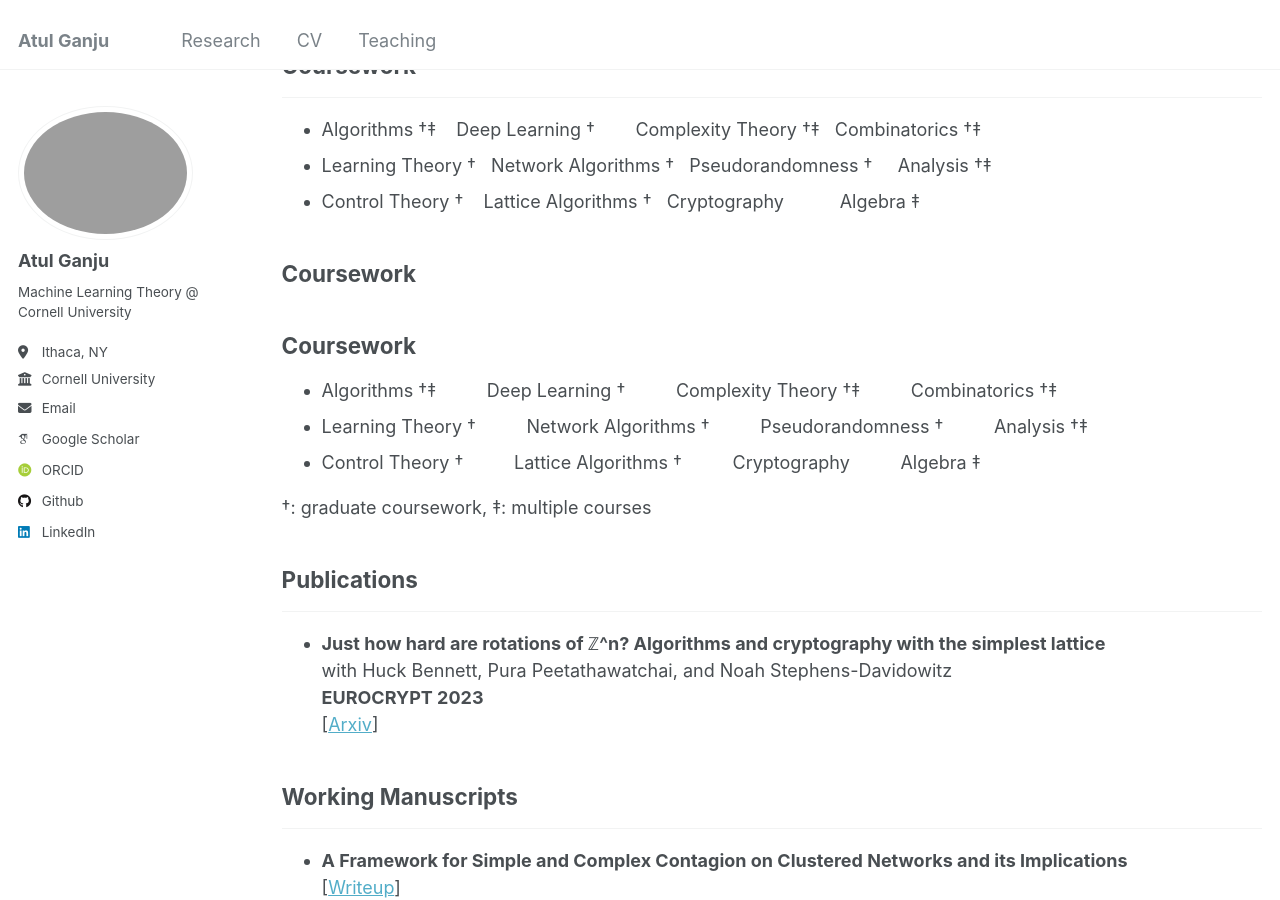
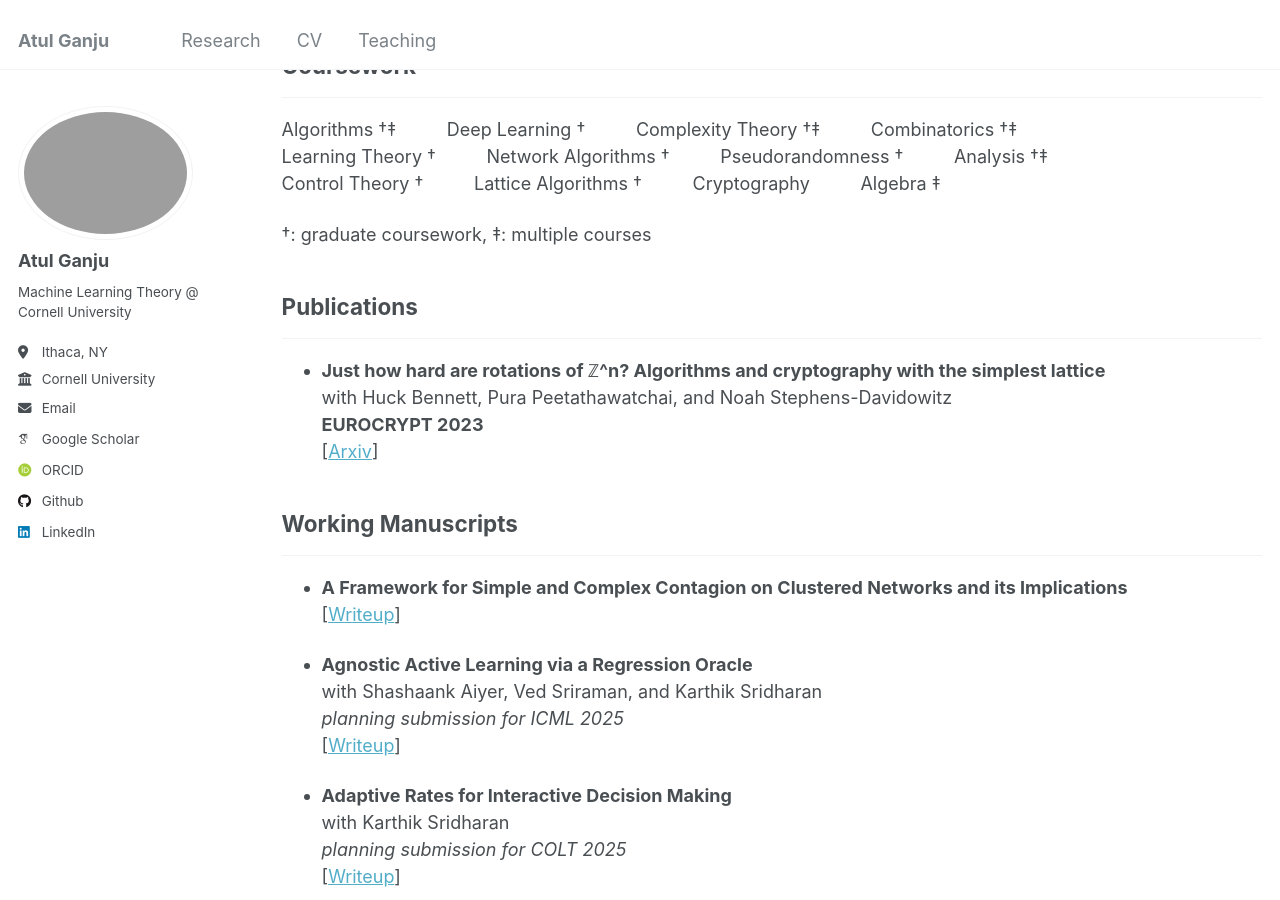
Before and after one commit to atulganju/atulganju.github.io, a Jekyll site: the page built from _pages/cv.md, in a window 1280 px wide and 900 px high, scrolled down 867 px. Built offline with Jekyll 4.4.1, drawn with Linux system fonts in a browser that asks for light colours; some web fonts are replaced.

Commit message:
Update cv.md

```diff
--- a/_pages/cv.md
+++ b/_pages/cv.md
@@ -28,17 +28,9 @@ redirect_from:
 ## Coursework
 ---
 
-- Algorithms †‡&nbsp;&nbsp;&nbsp;&nbsp;Deep Learning †&nbsp;&nbsp;&nbsp;&nbsp;&nbsp;&nbsp;&nbsp;&nbsp;Complexity Theory †‡&nbsp;&nbsp;&nbsp;Combinatorics †‡
-- Learning Theory †&nbsp;&nbsp;&nbsp;Network Algorithms †&nbsp;&nbsp;&nbsp;Pseudorandomness †&nbsp;&nbsp;&nbsp;&nbsp;&nbsp;Analysis †‡
-- Control Theory †&nbsp;&nbsp;&nbsp;&nbsp;Lattice Algorithms †&nbsp;&nbsp;&nbsp;Cryptography&nbsp;&nbsp;&nbsp;&nbsp;&nbsp;&nbsp;&nbsp;&nbsp;&nbsp;&nbsp;&nbsp;Algebra ‡
-
-## Coursework
-
-## Coursework
-
-- Algorithms †‡ &nbsp;&nbsp;&nbsp;&nbsp;&nbsp;&nbsp;&nbsp;&nbsp; Deep Learning † &nbsp;&nbsp;&nbsp;&nbsp;&nbsp;&nbsp;&nbsp;&nbsp; Complexity Theory †‡ &nbsp;&nbsp;&nbsp;&nbsp;&nbsp;&nbsp;&nbsp;&nbsp; Combinatorics †‡
-- Learning Theory † &nbsp;&nbsp;&nbsp;&nbsp;&nbsp;&nbsp;&nbsp;&nbsp; Network Algorithms † &nbsp;&nbsp;&nbsp;&nbsp;&nbsp;&nbsp;&nbsp;&nbsp; Pseudorandomness † &nbsp;&nbsp;&nbsp;&nbsp;&nbsp;&nbsp;&nbsp;&nbsp; Analysis †‡
-- Control Theory † &nbsp;&nbsp;&nbsp;&nbsp;&nbsp;&nbsp;&nbsp;&nbsp; Lattice Algorithms † &nbsp;&nbsp;&nbsp;&nbsp;&nbsp;&nbsp;&nbsp;&nbsp; Cryptography &nbsp;&nbsp;&nbsp;&nbsp;&nbsp;&nbsp;&nbsp;&nbsp; Algebra ‡
+Algorithms †‡ &nbsp;&nbsp;&nbsp;&nbsp;&nbsp;&nbsp;&nbsp;&nbsp; Deep Learning † &nbsp;&nbsp;&nbsp;&nbsp;&nbsp;&nbsp;&nbsp;&nbsp; Complexity Theory †‡ &nbsp;&nbsp;&nbsp;&nbsp;&nbsp;&nbsp;&nbsp;&nbsp; Combinatorics †‡
+Learning Theory † &nbsp;&nbsp;&nbsp;&nbsp;&nbsp;&nbsp;&nbsp;&nbsp; Network Algorithms † &nbsp;&nbsp;&nbsp;&nbsp;&nbsp;&nbsp;&nbsp;&nbsp; Pseudorandomness † &nbsp;&nbsp;&nbsp;&nbsp;&nbsp;&nbsp;&nbsp;&nbsp; Analysis †‡
+Control Theory † &nbsp;&nbsp;&nbsp;&nbsp;&nbsp;&nbsp;&nbsp;&nbsp; Lattice Algorithms † &nbsp;&nbsp;&nbsp;&nbsp;&nbsp;&nbsp;&nbsp;&nbsp; Cryptography &nbsp;&nbsp;&nbsp;&nbsp;&nbsp;&nbsp;&nbsp;&nbsp; Algebra ‡
 
 †: graduate coursework, ‡: multiple courses
 
```
